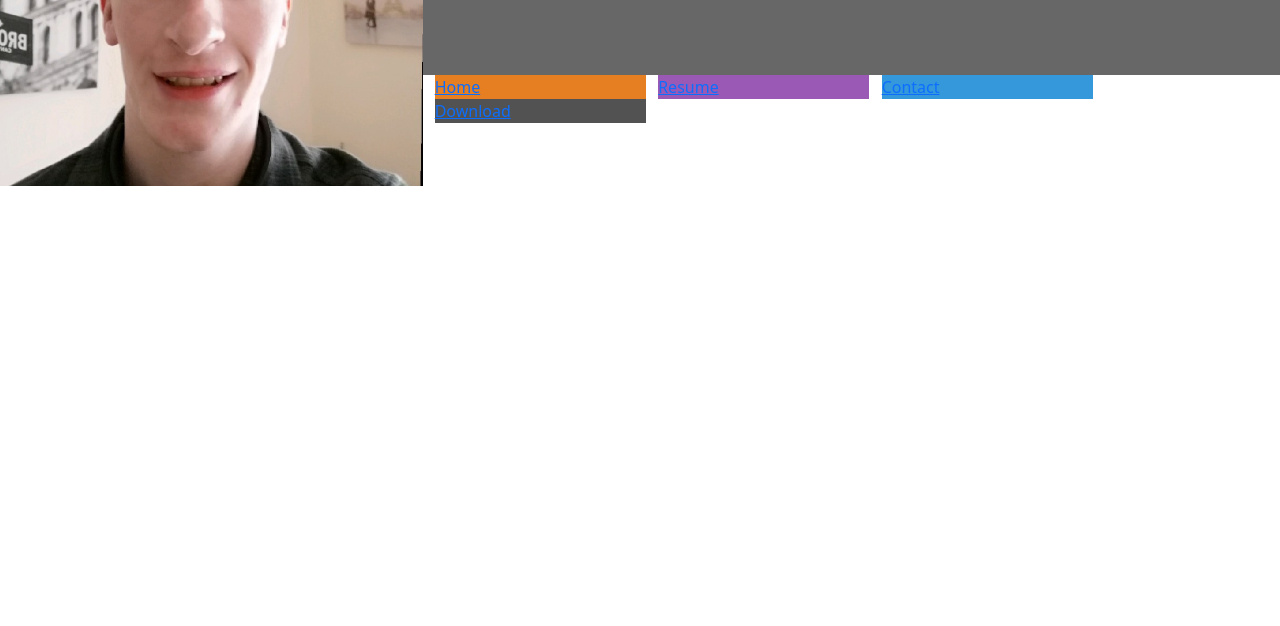
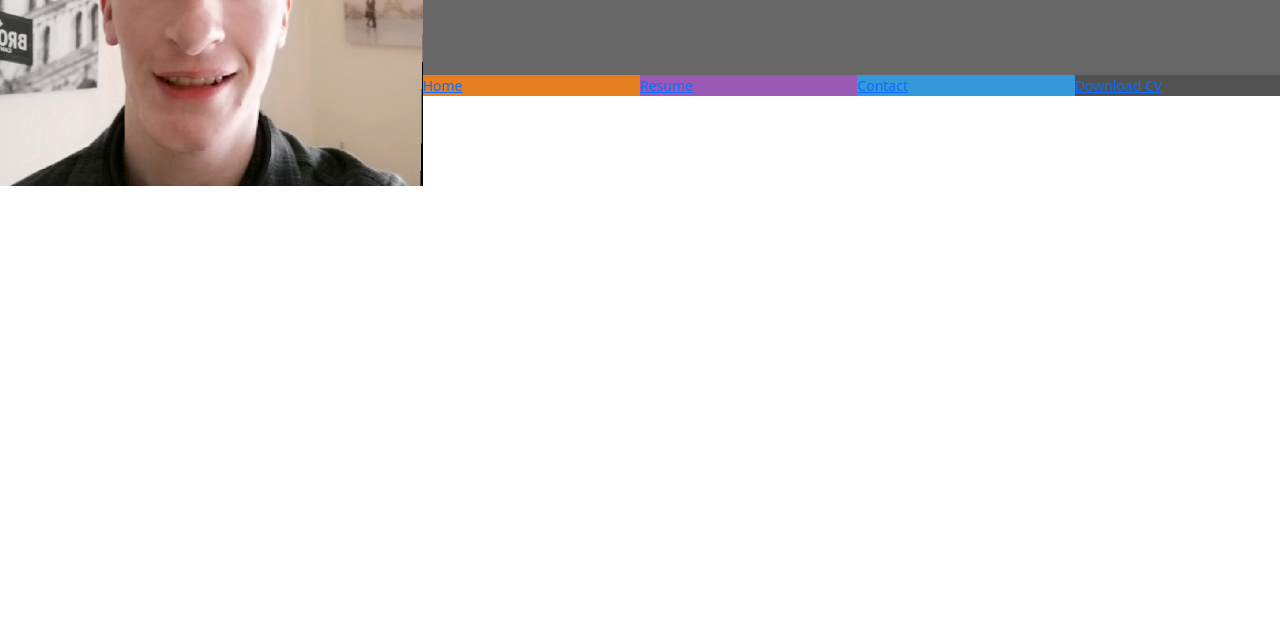
Before and after one commit to ExcellentWish/Resume.NigelDoheny, a plain HTML site: page index.html in a window 1280 px wide. Shown: the part 174-800 px from the top of the page. Drawn offline with nearby package versions, Linux system fonts and the light colour scheme.

Commit message:
Fix anchor links

```diff
--- a/assets/css/style.css
+++ b/assets/css/style.css
@@ -20,34 +20,34 @@
     background-color: #525252;
 }
 /*----------------------------heading*/
-header{
+header {
     margin: 0;
 }
 
-.heading{
+.heading {
     margin-left: 50px;
 }
 
-.logo{
+.logo {
     background: url("../images/nigel-cv.jpg");
     background-position: center;
     background-repeat: no-repeat;
     background-size: cover;
     min-height: 360px;
     transition: all .5s ease-in-out;
-    --moz-transition: all .5s ease-in-out;
-    --webkit-transition: all .5s ease-in-out;
+    -moz-transition: all .5s ease-in-out;
+    -webkit-transition: all .5s ease-in-out;
 }
 
-.name{
+.name {
     font-family: "Exo", sans-serif;
     font-weight: 100;
     font-size: 46px;
     margin-top: 50px;
-    color: #ffffff;
+    color: #fff;
 }
 
-.title{
+.title {
     font-family: "Roboto", sans-serif;
     font-weight: 200;
     font-size: 28px;
@@ -55,3 +55,23 @@ header{
     margin-bottom: 90px;
     color: #fff;
 }
+
+.list-inline-item:not(:last-child) {
+    margin: 0;
+}
+
+.menucontainer {
+    font-size: 0;
+    padding: 0;
+}
+
+#nav li {
+    font-size: 14px;
+    padding: 0;
+}
+@media (min-width: 1200px) { /*to fix li padding issue for a links*/
+    .fix-left{
+        padding-left: 0;
+        padding-right: 0;
+    }
+}
--- a/index.html
+++ b/index.html
@@ -14,39 +14,34 @@
 </head>
 <body>
     <header>
-        <div class="row">
-            <a href="index.html" class="col-md-4 logo">
-
-            </a>
+        <div class="row no-gutters">
+            <a class="col-md-4 logo" href="02-index.html"></a>
             <div class="col-md-8">
-                <div class="row bg-color-name-title">
+                <div class="row no-gutters bg-color-name-title">
                     <div class="col heading">
                         <h1 class="name">Nigel Doheny</h1>
-                        <h2 class="title">Full Stack Developer</h2>
-
+                        <h2 class="title"> Full Stack Developer</h2>
                     </div>
                 </div>
-                <div class="row">
-                    <div class="col">
-                        <ul id="nav" class="list-inline">
+                <div class="row no-gutters">
+                    <div class="col fix-left">
+                        <ul id="nav" class="list-inline menucontainer">
                             <li class="col-6 col-sm-3 ui-menu-color-home list-inline-item">
                                 <a href="#"><span>Home</span></a>
                             </li>
                             <li class="col-6 col-sm-3 ui-menu-color-resume list-inline-item">
                                 <a href="#"><span>Resume</span></a>
                             </li>
-                            <li class="col-6 col-sm-3  ui-menu-color-contact list-inline-item">
+                            <li class="col-6 col-sm-3 ui-menu-color-contact list-inline-item">
                                 <a href="#"><span>Contact</span></a>
                             </li>
                             <li class="col-6 col-sm-3 ui-menu-color-download list-inline-item">
-                                <a href="#"><span>Download</span></a>
+                                <a href="#"><span>Download CV</span></a>
                             </li>
                         </ul>
                     </div>
                 </div>
-
             </div>
-
         </div>
 
 
```
